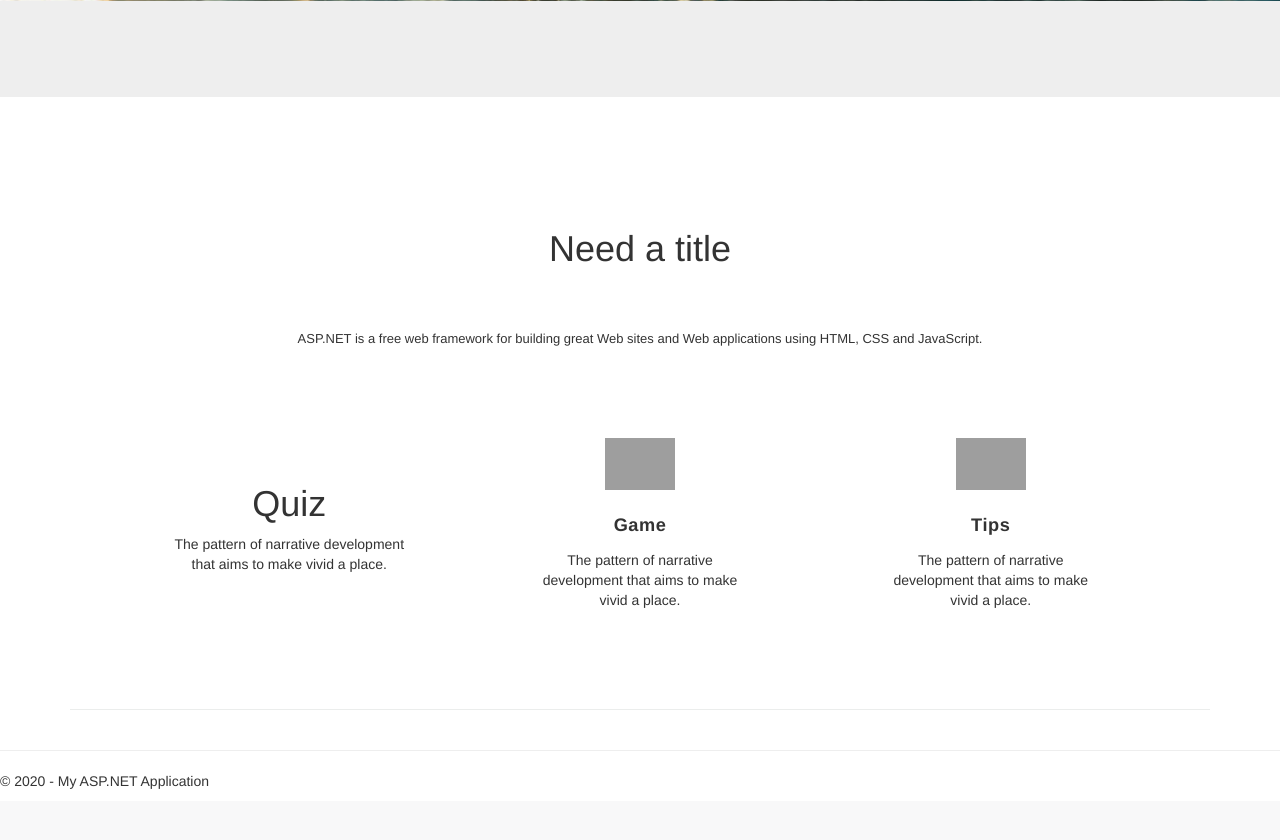
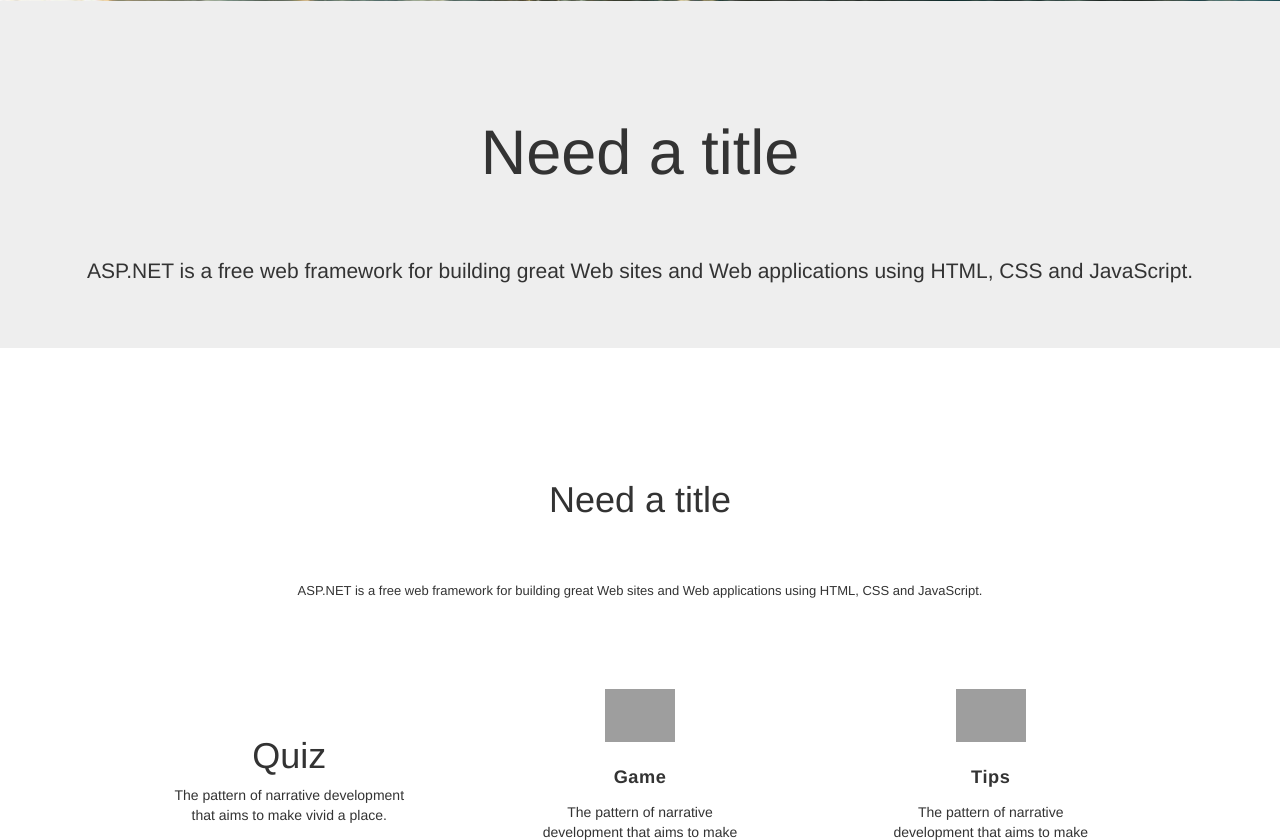
Before and after one commit to JinghuiChenGit/MA14, an ASP.NET MVC app: page / in a window 1280 px wide. Shown: the part 633-1473 px from the top of the page. Before the commit the page ends 1422 px from the top, so only its background shows below. Run offline with ASP.NET Core 8 and stand-ins for ASP.NET MVC 5, Linux system fonts and the light colour scheme; the project's own start-up code is not run, and a stand-in starts its controllers and pages; some libraries are stand-ins or nearby versions; grey boxes are pictures that could not be loaded.

Commit message:
Index changed

```diff
--- a/watersaver/watersaver/Views/Home/Index.cshtml
+++ b/watersaver/watersaver/Views/Home/Index.cshtml
@@ -24,7 +24,10 @@
 </div>
 
 
-<div class="jumbotron"> </div>
+<div class="jumbotron">
+    <h1 class="Alltitle">Need a title</h1>
+    <p class="lead" style="text-align: center;">ASP.NET is a free web framework for building great Web sites and Web applications using HTML, CSS and JavaScript.</p>
+</div>
 <div class="container body-content">
     <div class="pricingTable">
         <h1 class="Alltitle">Need a title</h1>
```
Also changed, not shown: 7 other files.
